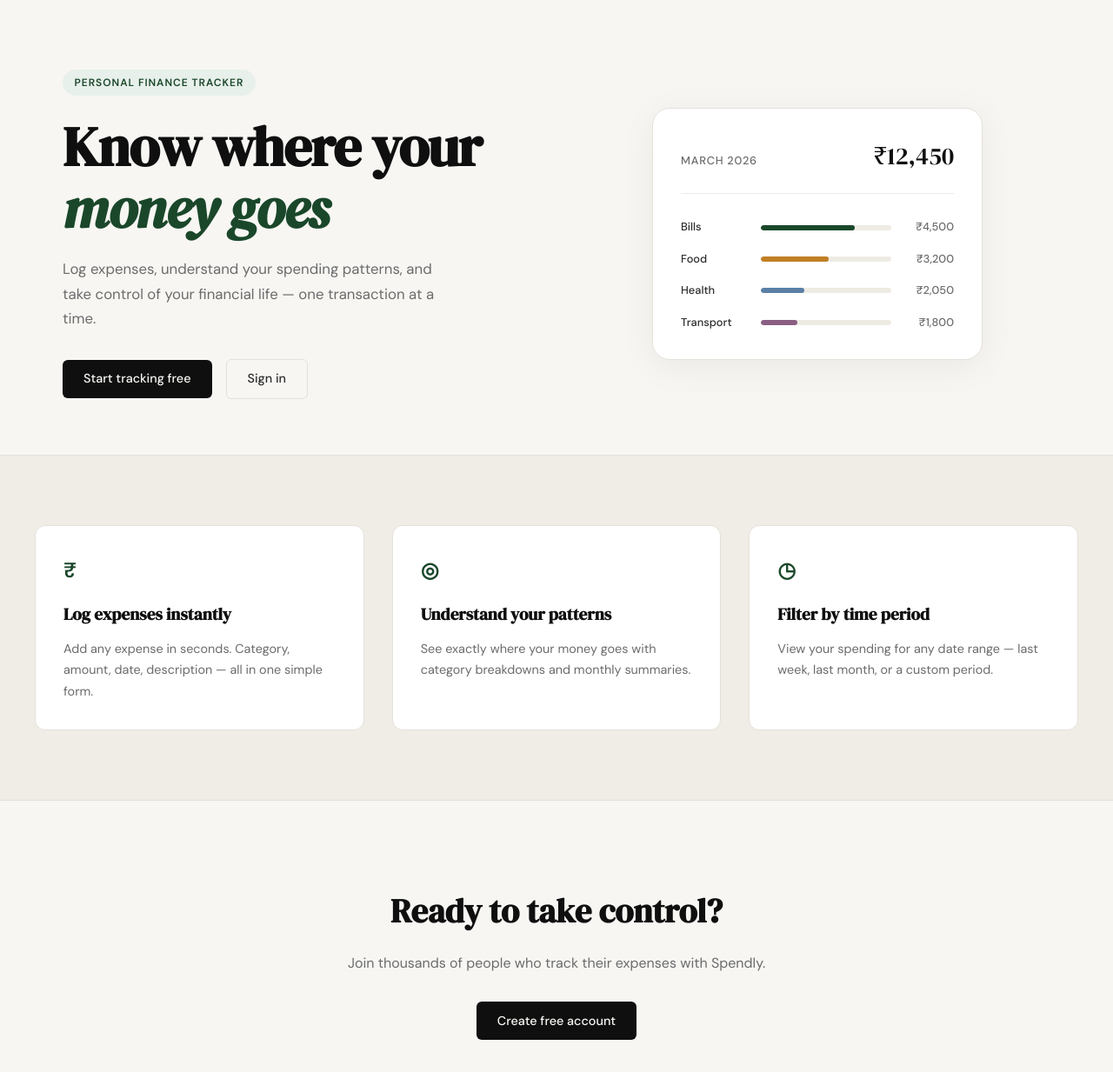
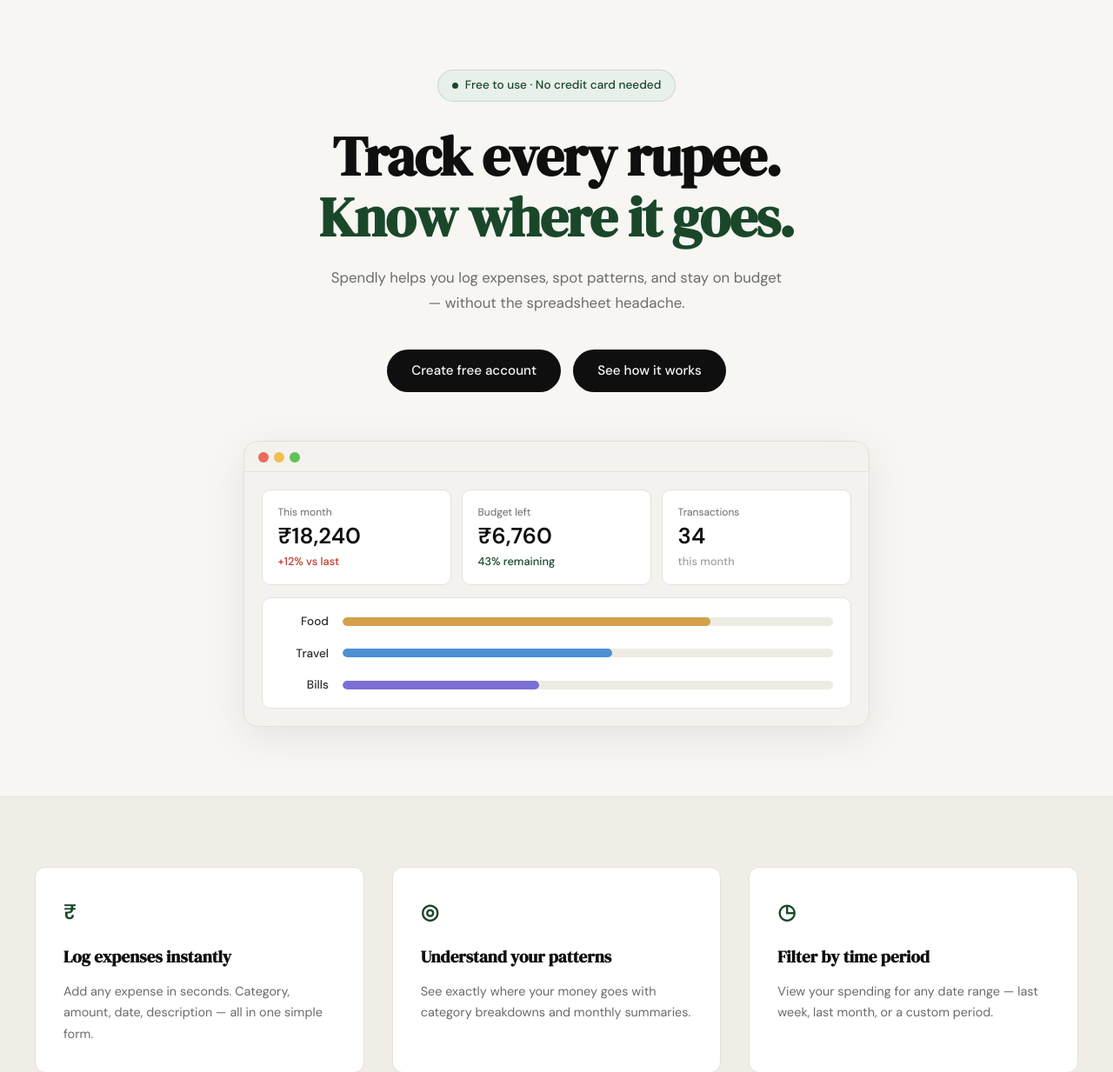
Before and after one commit to rishikeshkmr1209/spendly, a Flask app: page / in a window 1280 px wide. Shown: the part 61-1294 px from the top of the page at 87% size. Run offline with Flask 3, Linux system fonts and the light colour scheme.

Commit message:
landing: redesign hero section to match mockup

```diff
--- /dev/null
+++ b/static/css/landing.css
@@ -0,0 +1,223 @@
+/* ------------------------------------------------------------------ */
+/* Hero — centered single-column layout (overrides style.css grid)     */
+/* ------------------------------------------------------------------ */
+
+.hero {
+    display: flex;
+    flex-direction: column;
+    align-items: center;
+    text-align: center;
+    padding: 5rem 2rem 5rem;
+    max-width: 800px;
+    gap: 0;
+    grid-template-columns: unset;
+}
+
+.hero-inner {
+    display: flex;
+    flex-direction: column;
+    align-items: center;
+    width: 100%;
+    max-width: 600px;
+    margin-bottom: 3.5rem;
+}
+
+/* ---- Badge pill ---- */
+
+.hero-pill {
+    display: inline-flex;
+    align-items: center;
+    gap: 0.5rem;
+    background: var(--accent-light);
+    color: var(--accent);
+    font-size: 0.85rem;
+    font-weight: 500;
+    padding: 0.4rem 1rem;
+    border-radius: 999px;
+    border: 1px solid rgba(26, 71, 42, 0.15);
+    margin-bottom: 1.75rem;
+}
+
+.hero-pill-dot {
+    width: 7px;
+    height: 7px;
+    background: var(--accent);
+    border-radius: 50%;
+    flex-shrink: 0;
+}
+
+/* ---- Title ---- */
+
+.hero-title {
+    font-size: clamp(2.75rem, 5vw, 4.25rem);
+    margin-bottom: 1.25rem;
+}
+
+.hero-title-accent {
+    color: var(--accent);
+    font-style: normal;
+}
+
+/* ---- Subtitle ---- */
+
+.hero-subtitle {
+    max-width: 520px;
+    margin-bottom: 2.5rem;
+    font-size: 1.05rem;
+}
+
+/* ---- Buttons ---- */
+
+.hero-actions {
+    justify-content: center;
+    gap: 0.875rem;
+}
+
+.btn-hero {
+    display: inline-block;
+    background: var(--ink);
+    color: var(--paper);
+    padding: 0.75rem 1.75rem;
+    border-radius: 999px;
+    font-family: var(--font-body);
+    font-size: 0.95rem;
+    font-weight: 500;
+    text-decoration: none;
+    transition: background 0.2s;
+}
+
+.btn-hero:hover {
+    background: var(--accent);
+}
+
+/* ------------------------------------------------------------------ */
+/* App window mock                                                      */
+/* ------------------------------------------------------------------ */
+
+.app-window {
+    width: 100%;
+    max-width: 720px;
+    background: #f3f2ef;
+    border: 1px solid var(--border);
+    border-radius: 16px;
+    overflow: hidden;
+    box-shadow: 0 12px 48px rgba(0, 0, 0, 0.08);
+}
+
+.app-titlebar {
+    display: flex;
+    align-items: center;
+    gap: 6px;
+    padding: 12px 16px 10px;
+    border-bottom: 1px solid var(--border);
+}
+
+.traffic-dot {
+    width: 12px;
+    height: 12px;
+    border-radius: 50%;
+    flex-shrink: 0;
+}
+
+.traffic-dot.red      { background: #ED6A5E; }
+.traffic-dot.yellow   { background: #F4BE4F; }
+.traffic-dot.green-dot { background: #61C454; }
+
+.app-body {
+    padding: 1.25rem;
+    display: flex;
+    flex-direction: column;
+    gap: 0.875rem;
+}
+
+/* Stat cards */
+
+.app-stats {
+    display: grid;
+    grid-template-columns: repeat(3, 1fr);
+    gap: 0.75rem;
+}
+
+.app-stat-card {
+    background: var(--paper-card);
+    border: 1px solid var(--border);
+    border-radius: 10px;
+    padding: 1rem 1.1rem;
+    display: flex;
+    flex-direction: column;
+    gap: 0.2rem;
+    text-align: left;
+}
+
+.stat-label {
+    font-size: 0.75rem;
+    color: var(--ink-muted);
+}
+
+.stat-value {
+    font-size: 1.6rem;
+    font-weight: 600;
+    color: var(--ink);
+    line-height: 1.2;
+    font-family: var(--font-body);
+}
+
+.stat-note {
+    font-size: 0.8rem;
+    font-weight: 500;
+}
+
+.stat-note.danger  { color: var(--danger); }
+.stat-note.success { color: var(--accent); }
+.stat-note.muted   { color: var(--ink-faint); }
+
+/* Category bars */
+
+.app-categories {
+    background: var(--paper-card);
+    border: 1px solid var(--border);
+    border-radius: 10px;
+    padding: 1rem 1.25rem;
+    display: flex;
+    flex-direction: column;
+    gap: 0.9rem;
+}
+
+.app-cat-row {
+    display: grid;
+    grid-template-columns: 56px 1fr;
+    align-items: center;
+    gap: 1rem;
+}
+
+.cat-name {
+    font-size: 0.85rem;
+    color: var(--ink-soft);
+    font-weight: 500;
+    text-align: right;
+}
+
+.cat-track {
+    height: 10px;
+    background: var(--border-soft);
+    border-radius: 999px;
+    overflow: hidden;
+}
+
+.cat-bar {
+    height: 100%;
+    border-radius: 999px;
+}
+
+.cat-bar.amber  { background: #D4A04A; }
+.cat-bar.blue   { background: #4E8FD4; }
+.cat-bar.indigo { background: #7B6FD4; }
+
+/* ------------------------------------------------------------------ */
+/* Responsive                                                           */
+/* ------------------------------------------------------------------ */
+
+@media (max-width: 600px) {
+    .app-stats { grid-template-columns: 1fr; }
+    .hero-inner { margin-bottom: 2.5rem; }
+}
--- a/templates/landing.html
+++ b/templates/landing.html
@@ -1,60 +1,69 @@
 {% extends "base.html" %}
 
 {% block title %}Spendly — Track Every Rupee{% endblock %}
+
+{% block head %}
+<link rel="stylesheet" href="{{ url_for('static', filename='css/landing.css') }}">
+{% endblock %}
 
 {% block content %}
 
 <section class="hero">
     <div class="hero-inner">
-        <div class="hero-badge">Personal Finance Tracker</div>
+        <div class="hero-pill">
+            <span class="hero-pill-dot"></span>
+            Free to use · No credit card needed
+        </div>
         <h1 class="hero-title">
-            Know where your<br>
-            <em>money goes</em>
+            Track every rupee.<br>
+            <span class="hero-title-accent">Know where it goes.</span>
         </h1>
         <p class="hero-subtitle">
-            Log expenses, understand your spending patterns,
-            and take control of your financial life —
-            one transaction at a time.
+            Spendly helps you log expenses, spot patterns, and stay
+            on budget — without the spreadsheet headache.
         </p>
         <div class="hero-actions">
-            <a href="{{ url_for('register') }}" class="btn-primary">Start tracking free</a>
-            <a href="{{ url_for('login') }}" class="btn-ghost">Sign in</a>
+            <a href="{{ url_for('register') }}" class="btn-hero">Create free account</a>
+            <a href="#" class="btn-hero">See how it works</a>
         </div>
     </div>
-    <div class="hero-visual">
-        <div class="mock-card">
-            <div class="mock-card-header">
-                <span class="mock-label">March 2026</span>
-                <span class="mock-total">₹12,450</span>
+
+    <div class="app-window">
+        <div class="app-titlebar">
+            <span class="traffic-dot red"></span>
+            <span class="traffic-dot yellow"></span>
+            <span class="traffic-dot green-dot"></span>
+        </div>
+        <div class="app-body">
+            <div class="app-stats">
+                <div class="app-stat-card">
+                    <span class="stat-label">This month</span>
+                    <span class="stat-value">₹18,240</span>
+                    <span class="stat-note danger">+12% vs last</span>
+                </div>
+                <div class="app-stat-card">
+                    <span class="stat-label">Budget left</span>
+                    <span class="stat-value">₹6,760</span>
+                    <span class="stat-note success">43% remaining</span>
+                </div>
+                <div class="app-stat-card">
+                    <span class="stat-label">Transactions</span>
+                    <span class="stat-value">34</span>
+                    <span class="stat-note muted">this month</span>
+                </div>
             </div>
-            <div class="mock-bars">
-                <div class="mock-bar-row">
-                    <span class="mock-cat">Bills</span>
-                    <div class="mock-bar-track">
-                        <div class="mock-bar" style="width: 72%"></div>
-                    </div>
-                    <span class="mock-amt">₹4,500</span>
+            <div class="app-categories">
+                <div class="app-cat-row">
+                    <span class="cat-name">Food</span>
+                    <div class="cat-track"><div class="cat-bar amber" style="width: 75%"></div></div>
                 </div>
-                <div class="mock-bar-row">
-                    <span class="mock-cat">Food</span>
-                    <div class="mock-bar-track">
-                        <div class="mock-bar mock-bar-2" style="width: 52%"></div>
-                    </div>
-                    <span class="mock-amt">₹3,200</span>
+                <div class="app-cat-row">
+                    <span class="cat-name">Travel</span>
+                    <div class="cat-track"><div class="cat-bar blue" style="width: 55%"></div></div>
                 </div>
-                <div class="mock-bar-row">
-                    <span class="mock-cat">Health</span>
-                    <div class="mock-bar-track">
-                        <div class="mock-bar mock-bar-3" style="width: 33%"></div>
-                    </div>
-                    <span class="mock-amt">₹2,050</span>
-                </div>
-                <div class="mock-bar-row">
-                    <span class="mock-cat">Transport</span>
-                    <div class="mock-bar-track">
-                        <div class="mock-bar mock-bar-4" style="width: 28%"></div>
-                    </div>
-                    <span class="mock-amt">₹1,800</span>
+                <div class="app-cat-row">
+                    <span class="cat-name">Bills</span>
+                    <div class="cat-track"><div class="cat-bar indigo" style="width: 40%"></div></div>
                 </div>
             </div>
         </div>
```
Also changed, not shown: heroImage.png (added).
